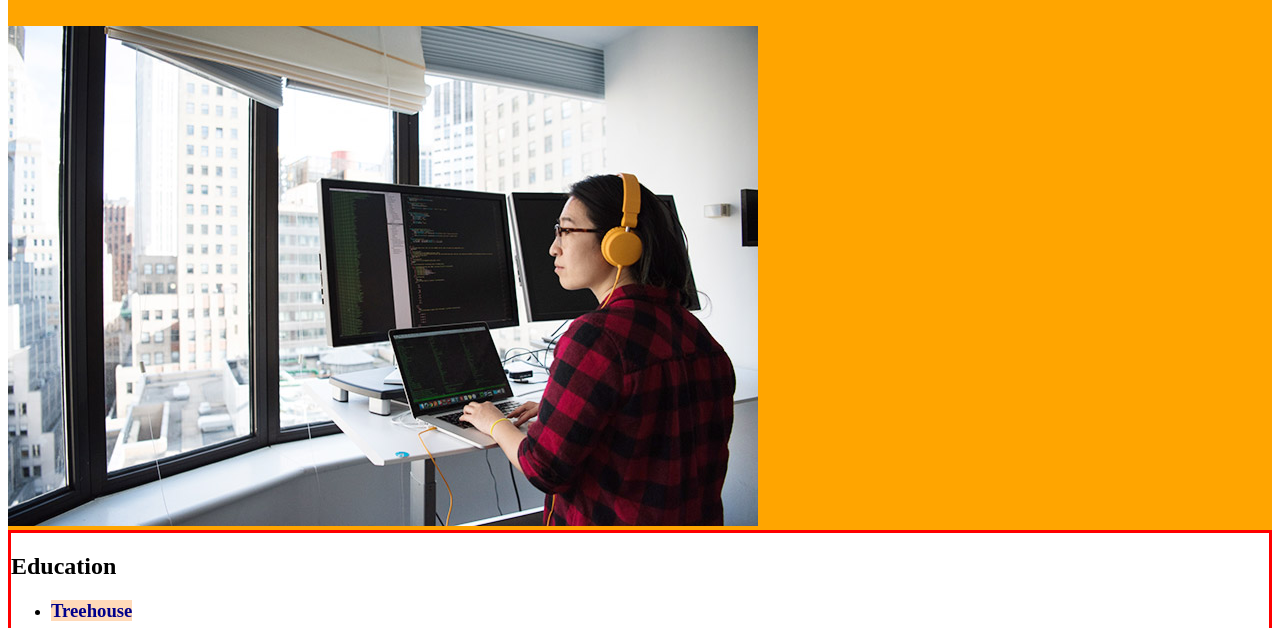
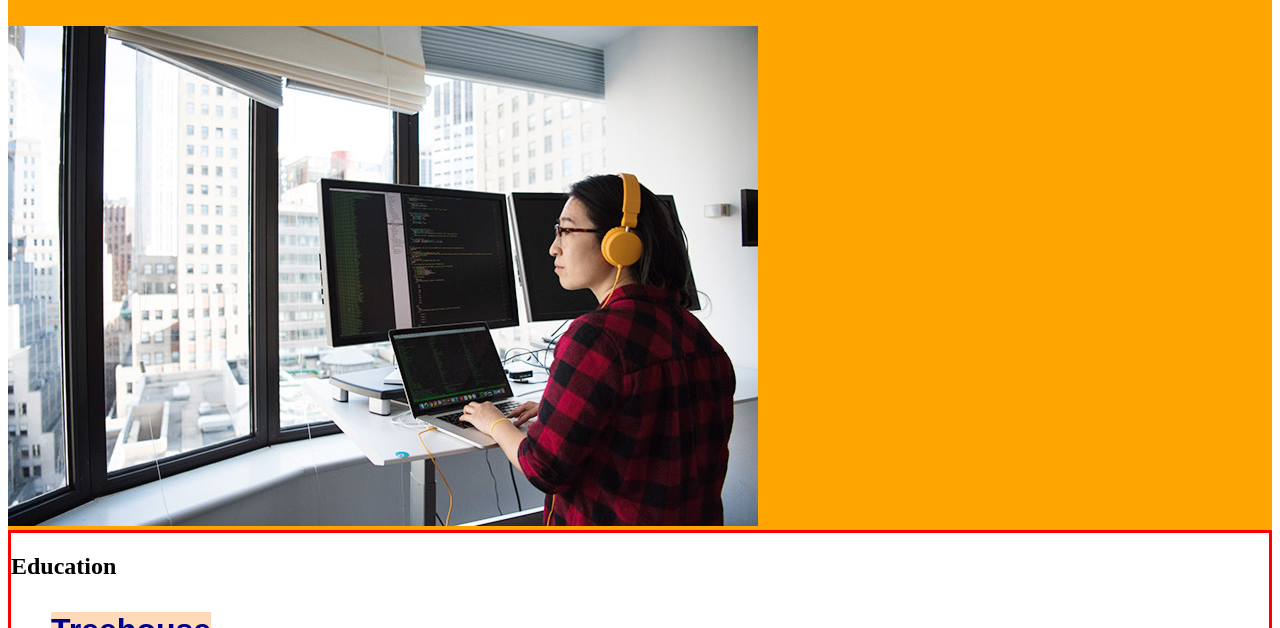
Before and after one commit to jeremiasrivas/css-basics, a plain HTML site: page css-basics/index.html in a window 1280 px wide. Shown: the part 172-800 px from the top of the page. Drawn offline with Linux system fonts and the light colour scheme.

Commit message:
added id education, h3 and added font family and font size

```diff
--- a/css-basics/css/styles.css
+++ b/css-basics/css/styles.css
@@ -26,6 +26,11 @@ a {
     border: 3px solid red;
 }
 
+#education h3 {
+    font-family: Arial, sans-serif;
+    font-size: 32px;
+}
+
 #skills-list {
     background-color: aliceblue;
     padding: 36px;
```
